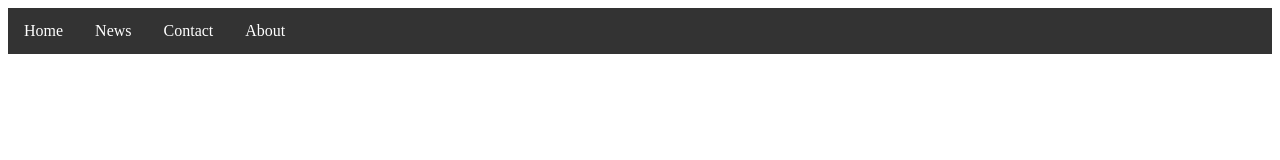
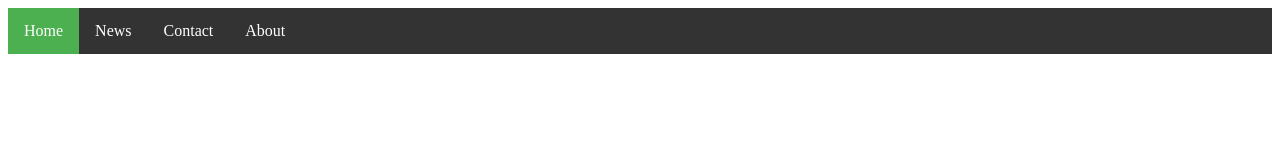
Before and after one commit to 2aven/LMSGI_02-Lunar, a plain HTML site: page home.html in a window 1280 px wide. Drawn offline with Linux system fonts and the light colour scheme.

Commit message:
Update home.html

```diff
--- a/home.html
+++ b/home.html
@@ -7,7 +7,7 @@
 </head>
 <body>
 <ul>
-  <li><a href="home.html">Home</a></li>
+  <li><a class="active" href="home.html">Home</a></li>
   <li><a href="news.html">News</a></li>
   <li><a href="contact.html">Contact</a></li>
   <li><a href="about.html">About</a></li>
```
